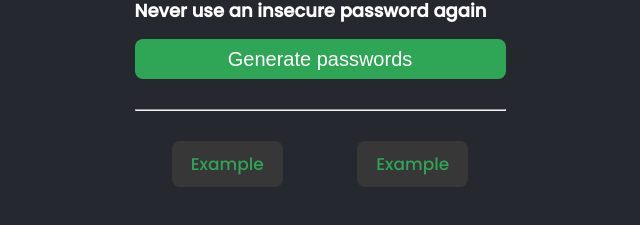
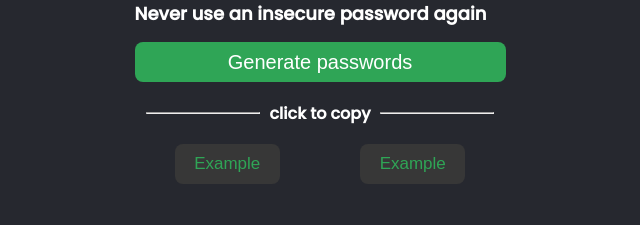
Before and after one commit to dubeysuraj864/password-generator, a browser extension: page index.html in a window 1280 px wide. Shown: the part 155-380 px from the top of the page, without its empty margins (320-960 px from the left). Drawn offline with Linux system fonts and the light colour scheme; a web font is replaced by a local one.

Commit message:
copy password feature added

```diff
--- a/index.html
+++ b/index.html
@@ -1,5 +1,6 @@
 <!DOCTYPE html>
 <html lang="en">
+
 <head>
     <meta charset="UTF-8">
     <meta http-equiv="X-UA-Compatible" content="IE=edge">
@@ -7,6 +8,7 @@
     <title>Password Generator</title>
     <link rel="stylesheet" href="style.css">
 </head>
+
 <body>
     <div class="container">
 
@@ -14,14 +16,15 @@
             <h1>Generate a <br> <span>random password</span></h1>
             <p>Never use an insecure password again</p>
             <button type="button" onclick="generatePassword()">Generate passwords</button>
-            <hr>
+            <div id="hr"><hr><b id="msg">click to copy</b><hr></div>
             <div class="passwords">
-                <div id="password-1"> &nbsp; Example &nbsp; </div>
-            <div id="password-2"> &nbsp; Example &nbsp;</div>
+                <button id="password-1" onclick="copyPassword1()"> &nbsp; Example &nbsp; </button>
+                <button id="password-2" onclick="copyPassword2()"> &nbsp; Example &nbsp;</button>
             </div>
         </div>
     </div>
 
     <script src="script.js"></script>
 </body>
+
 </html>
--- a/script.js
+++ b/script.js
@@ -94,6 +94,7 @@ const characters = [
 
 let password1 = document.getElementById("password-1");
 let password2 = document.getElementById("password-2");
+let msg = document.getElementById("msg");
 let arrLength = characters.length;
 let length = 15;
 
@@ -106,3 +107,15 @@ function generatePassword() {
     password2.textContent += characters[Math.floor(Math.random() * n)];
   }
 }
+
+function copyPassword1() {
+  const copyText = password1.textContent;
+  navigator.clipboard.writeText(copyText);
+  msg.innerHTML = `Copied!`;
+}
+
+function copyPassword2() {
+  const copyText = password2.textContent;
+  navigator.clipboard.writeText(copyText);
+  msg.innerHTML = `Copied!`;
+}
--- a/style.css
+++ b/style.css
@@ -50,12 +50,16 @@ button {
   border-radius: 8px;
   cursor: pointer;
 }
+/* #copy-btn{
+  padding: 10px;
+  text-align: center;
+  margin-top: 10px;
+  font-size: 15px;
+} */
 button:hover {
   background-color: rgb(26, 133, 60);
 }
-hr {
-  margin: 30px 0px;
-}
+
 #password-1,
 #password-2 {
   transition: all 300ms ease;
@@ -66,14 +70,32 @@ hr {
   border-radius: 8px;
   color: rgb(47, 165, 86);
   background-color: rgb(55, 55, 55);
+  transition: all 300ms ease;
 }
+
+#password-1:hover, #password-2:hover{
+  background-color: rgb(29, 29, 29);
+}
+
 .passwords {
   transition: all 300ms ease;
   display: flex;
   flex-direction: row;
   justify-content: space-around;
   align-items: center;
+  text-align: center;
 }
+#hr{
+  display: flex;
+  align-items: center;
+  justify-content: center;
+  width:100%;
+}
+hr {
+  margin: 30px 10px;
+  width:30%;
+}
+
 
 @media (max-width: 700px) {
   #password-1,
```
